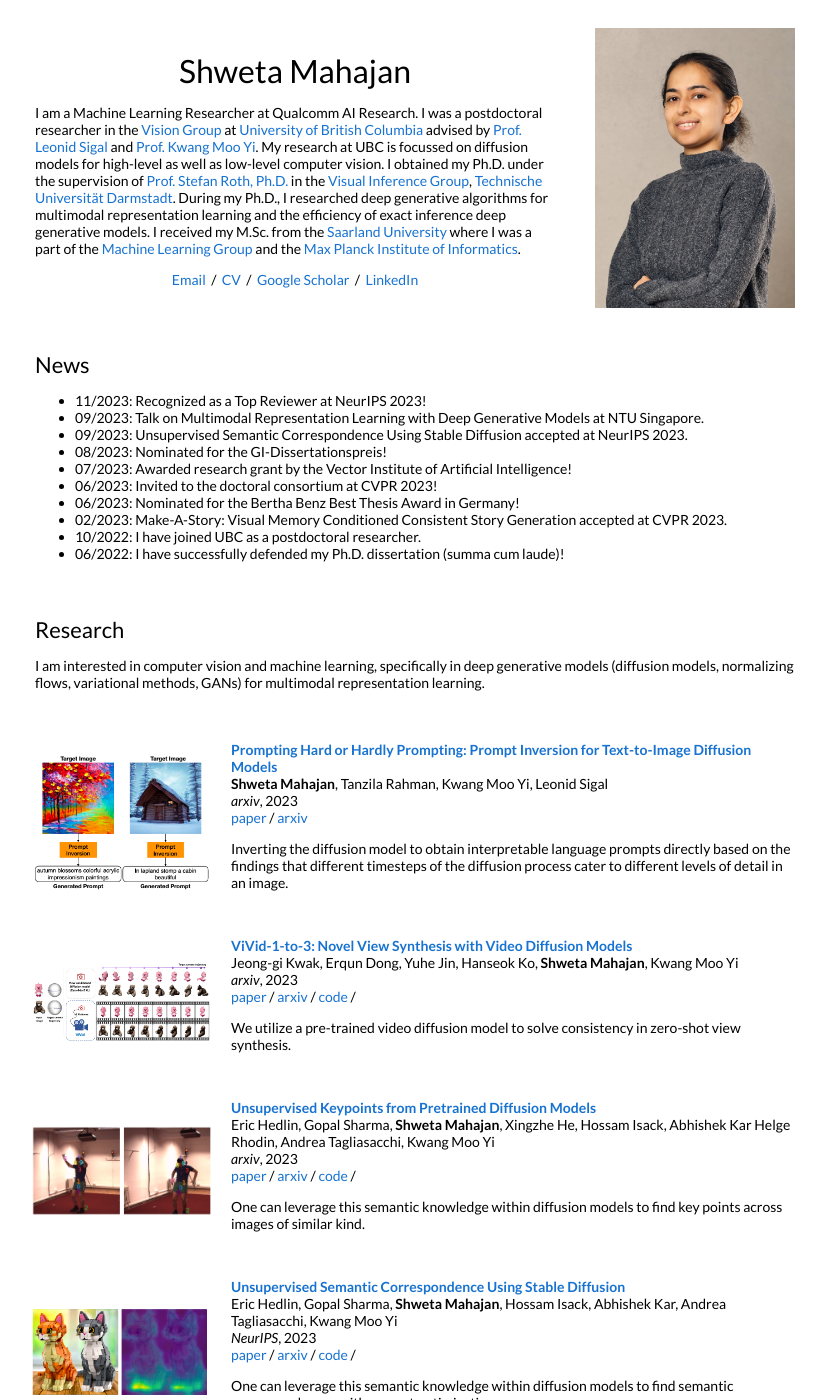
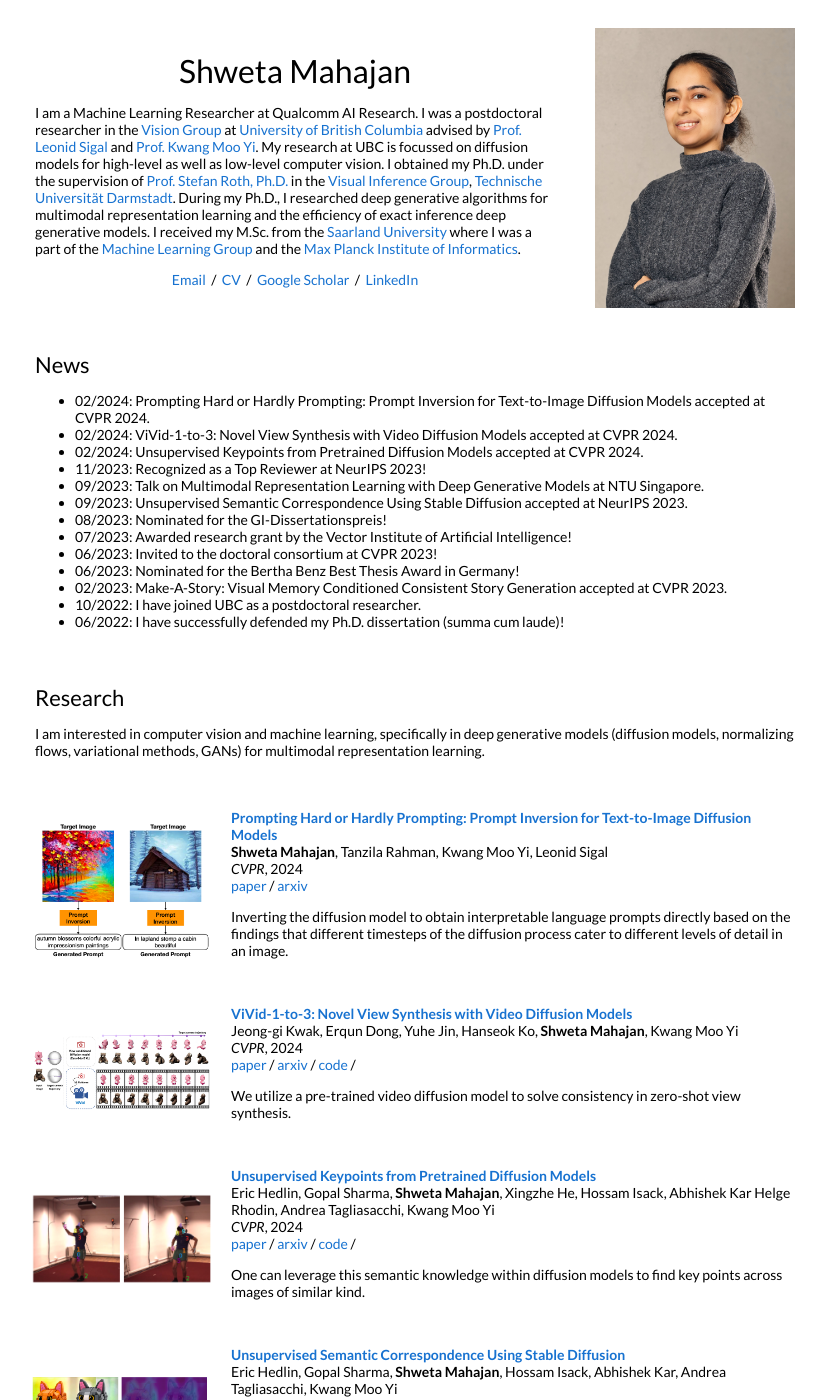
Before and after one commit to s-mahajan/s-mahajan.github.io, a Jekyll site: the page index.html, which Jekyll copies as it is, in a window 1280 px wide and 1400 px high. Shown: the whole window, without its empty margins (225-1051 px from the left). Built offline with Jekyll 4.4.1, drawn with Linux system fonts in a browser that asks for light colours.

Commit message:
Update index.html

```diff
--- a/index.html
+++ b/index.html
@@ -57,6 +57,9 @@
             <td style="padding:2.5%;width:100%;vertical-align:middle">
               <h2>News</h2>
               <ul>
+              <li>02/2024: Prompting Hard or Hardly Prompting: Prompt Inversion for Text-to-Image Diffusion Models accepted at CVPR 2024. </li>
+              <li>02/2024: ViVid-1-to-3: Novel View Synthesis with Video Diffusion Models accepted at CVPR 2024. </li>
+              <li>02/2024: Unsupervised Keypoints from Pretrained Diffusion Models accepted at CVPR 2024. </li>
               <li>11/2023: Recognized as a Top Reviewer at NeurIPS 2023! </li>
               <li>09/2023: Talk on Multimodal Representation Learning with Deep Generative Models at NTU Singapore.</li>
               <li>09/2023: Unsupervised Semantic Correspondence Using Stable Diffusion accepted at NeurIPS 2023.</li>
@@ -108,7 +111,7 @@ Prompt Inversion for Text-to-Image Diffusion Models</h3></a>
               <br>
               <b>Shweta Mahajan</b>, Tanzila Rahman, Kwang Moo Yi, Leonid Sigal
               <br>
-              <em>arxiv</em>, 2023
+              <em>CVPR</em>, 2024
               <br>
               <a href="https://arxiv.org/pdf/2312.12416">paper</a> /
               <a href=https://arxiv.org/pdf/2312.12416">arxiv</a>
@@ -137,7 +140,7 @@ Prompt Inversion for Text-to-Image Diffusion Models</h3></a>
               <br>
               Jeong-gi Kwak, Erqun Dong, Yuhe Jin, Hanseok Ko, <b>Shweta Mahajan</b>, Kwang Moo Yi
               <br>
-              <em>arxiv</em>, 2023
+              <em>CVPR</em>, 2024
               <br>
               <a href="https://arxiv.org/pdf/2312.01305">paper</a> /
               <a href=https://arxiv.org/pdf/2312.01305">arxiv</a> /
@@ -167,7 +170,7 @@ Prompt Inversion for Text-to-Image Diffusion Models</h3></a>
               <br>
               Eric Hedlin, Gopal Sharma, <b>Shweta Mahajan</b>, Xingzhe He, Hossam Isack, Abhishek Kar Helge Rhodin, Andrea Tagliasacchi, Kwang Moo Yi
               <br>
-              <em>arxiv</em>, 2023
+              <em>CVPR</em>, 2024
               <br>
               <a href="https://arxiv.org/pdf/2312.00065">paper</a> /
               <a href="https://arxiv.org/pdf/2312.00065">arxiv</a> /
```
